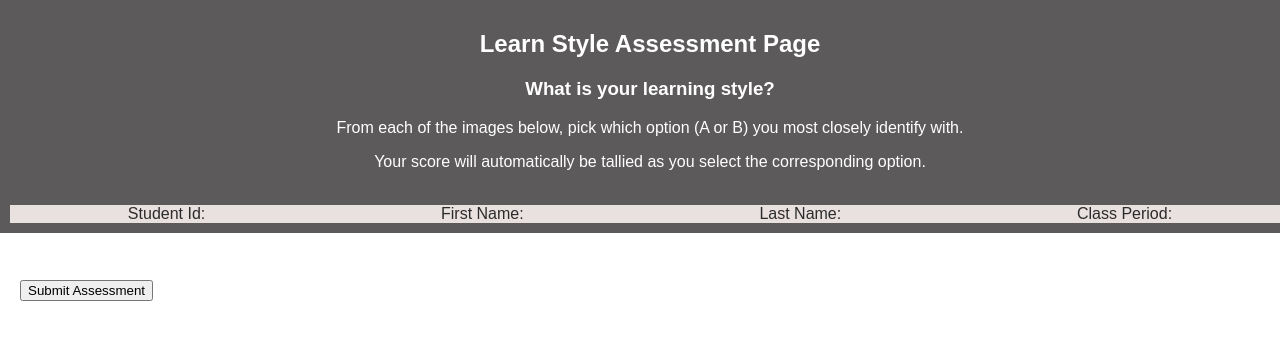
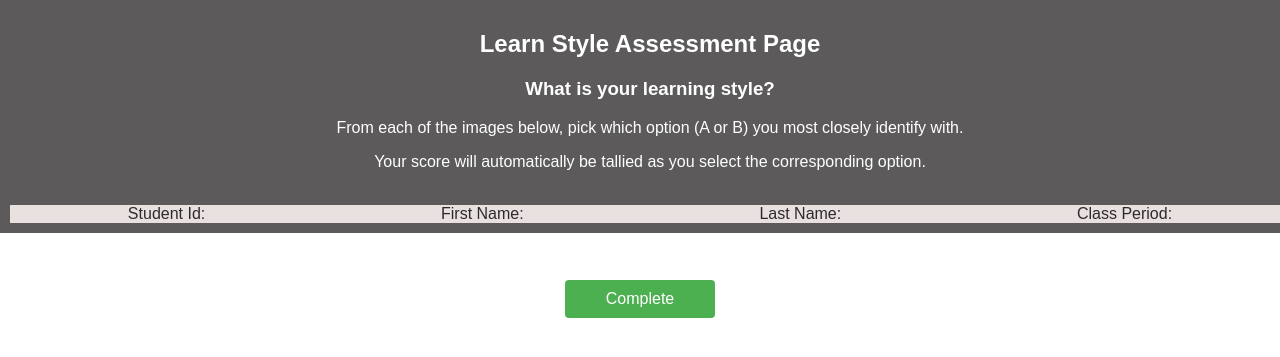
Before and after one commit to bhengen/learning_style, a PHP site: page /assessment_page.php in a window 1280 px wide. Shown: the top 357 px of the page. Run offline with PHP 8.4, Linux system fonts and the light colour scheme; data that the repository does not hold is empty.

```diff
--- a/assessment_page.php
+++ b/assessment_page.php
@@ -32,7 +32,10 @@
         <input type="hidden" name="classPeriod" value="<?php echo $_POST['classPeriod']; ?>">
         <input type="hidden" id="selected_items" name="selectedItems">
         <!-- Submit button -->
-        <button type="submit" id="submitButton">Submit Assessment</button>
+        <div class="button-container">
+            <button type="button" id="submitButton">Complete</button>
+        </div>
+
     </form>
 </main>
 
--- a/css/gallery.css
+++ b/css/gallery.css
@@ -31,6 +31,7 @@ header {
 main {
     margin-top: 60px; /* Adjust according to the header height */
     padding: 20px;
+    align-items: center;
 }
 
 h2, h3 {
@@ -72,3 +73,21 @@ img {
 label {
     margin-right: 30px; /* Adjust the margin as needed */
 }
+
+.button-container {
+    display: flex;
+    justify-content: center;
+}
+
+button {
+    display: inline-block;
+    background-color: #4caf50;
+    color: #fff;
+    padding: 10px;
+    border: none;
+    border-radius: 4px;
+    cursor: pointer;
+    width: 150px; /* Adjust to a specific pixel value or use a percentage */
+    font-size: 16px;
+    margin: 0 auto; /* Center the button horizontally */
+}
--- a/index.php
+++ b/index.php
@@ -1,5 +1,7 @@
 <!DOCTYPE html>
 <?php
+session_start();
+unset($_SESSION['timestamp']);
 
 // This is the main landing page
 
```
Also changed, not shown: process.php (+42 -7 lines), script/create_page.js (+8 -3 lines).
